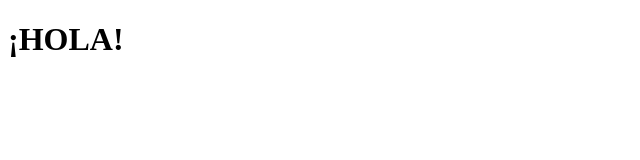
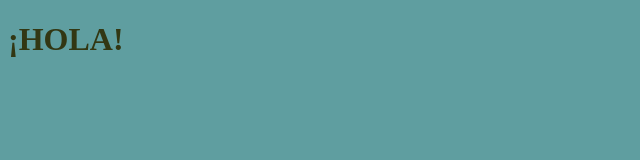
Before and after one commit to STellez71124-UC/Evaluacion_Modulo-01_Landing_Negocio, a plain HTML site: page HOLA/index.html in a window 1280 px wide. Shown: the whole page, without its empty margins (0-640 px from the left). Drawn offline with Linux system fonts and the light colour scheme.

Commit message:
Fundamentos de Desarrollo WEB C36

```diff
--- a/HOLA/index.html
+++ b/HOLA/index.html
@@ -4,6 +4,7 @@
     <meta charset="UTF-8">
     <meta name="viewport" content="width=device-width, initial-scale=1.0">
     <title>¡Hola!</title>
+    <link rel="stylesheet" href="styles.css"
 </head>
 <body>
     <h1>¡HOLA!</h1>
--- a/HOLA/styles.css
+++ b/HOLA/styles.css
@@ -0,0 +1,6 @@
+body{
+    background: cadetblue;
+}
+h1{
+    color: rgb(50, 55, 19);
+}
```
